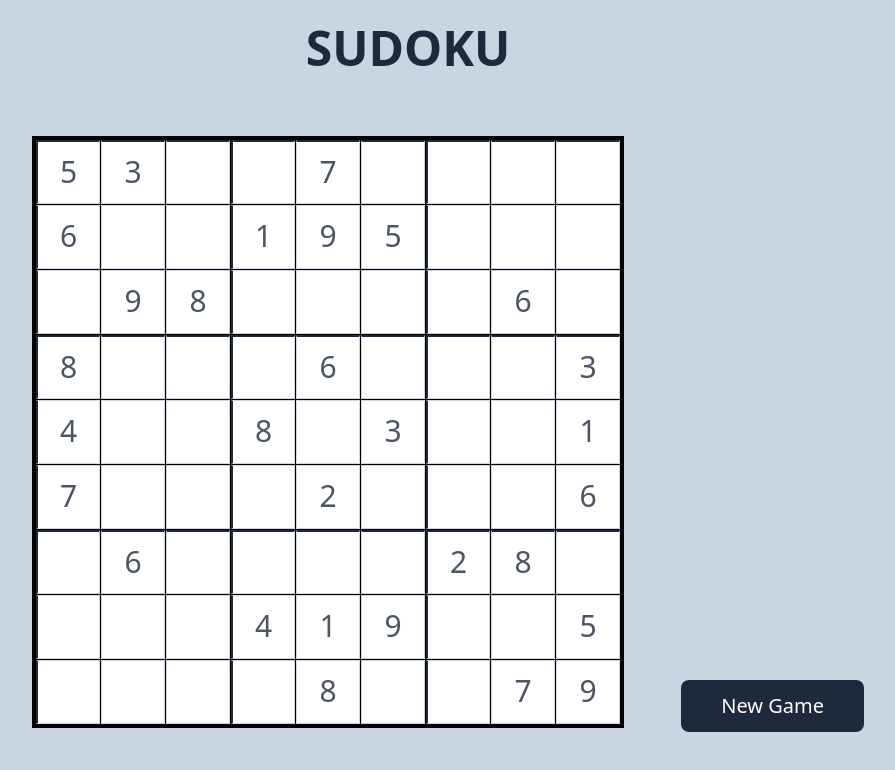
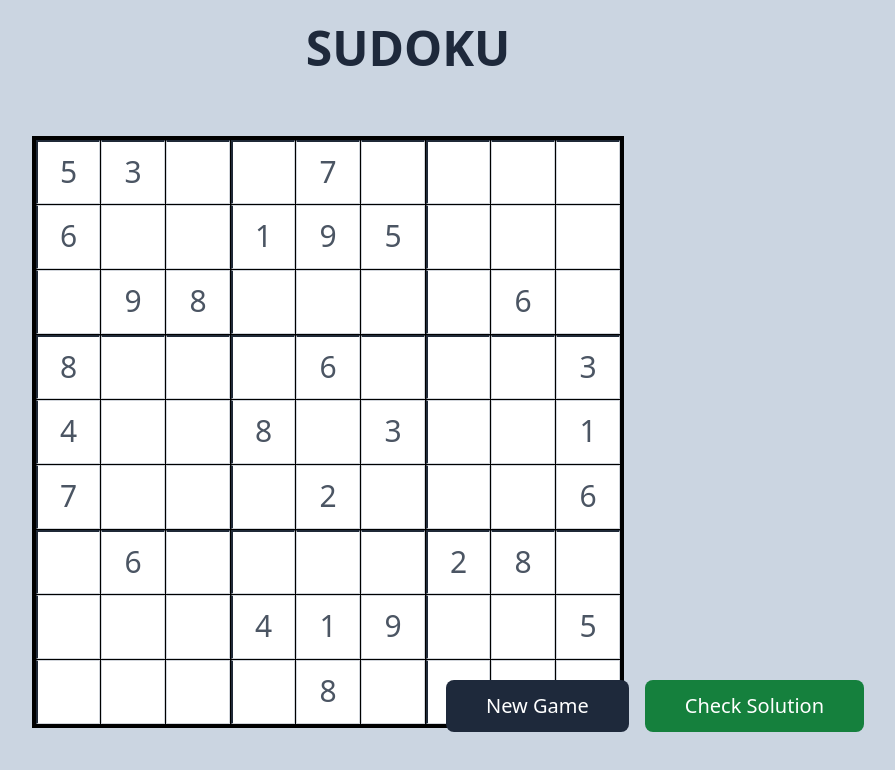
Before and after one commit to mananjain86/sudoku, a React (Vite) app: page / in a window 1280 px wide. Shown: the top 770 px of the page, without its empty margins (232-1127 px from the left). Built offline with nearby package versions, Linux system fonts and the light colour scheme.

Commit message:
check solution added

```diff
--- a/src/App.jsx
+++ b/src/App.jsx
@@ -1,4 +1,4 @@
-import { useState } from "react";
+import { useState, useRef } from "react";
 function App() {
   const startingBoard = [
     ['5', '3', '', '', '7', '', '', '', ''],
@@ -16,13 +16,89 @@ function App() {
 
   const [board, setBoard] = useState(getInitialBoard());
 
+  const inputRefs = useRef(
+    Array.from({ length: 9 }, () => Array.from({ length: 9 }, () => null))
+  );
+
   const handleChange = (rowIndex, columnIndex, value) => {
     if (value === '' || /^[1-9]$/.test(value)) {
       const updatedBoard = board.map((row, r) =>
         row.map((cell, c) => (r === rowIndex && c === columnIndex ? value : cell))
       );
       setBoard(updatedBoard);
+
+      if (/^[1-9]$/.test(value)) {
+        skipCell(rowIndex, columnIndex);
+      }
     }
+  };
+
+  const skipCell = (rowIndex, columnIndex) => {
+    let nextRow = rowIndex;
+    let nextCol = columnIndex;
+
+    while (true) {
+      nextCol++;
+      if (nextCol > 8) {
+        nextCol = 0;
+        nextRow++;
+      }
+      if (nextRow > 8) {
+        break;
+      }
+
+      const isFixed = startingBoard[nextRow][nextCol] !== '';
+      const isFilled = board[nextRow][nextCol] !== '';
+
+      if (!isFixed && !isFilled) {
+        const nextInput = inputRefs.current[nextRow][nextCol];
+        if (nextInput) {
+          nextInput.focus();
+        }
+        break;
+      }
+    }
+  };
+
+  const checkBoard = () => {
+    const isValidGroup = (group) => {
+      const nums = group.filter(cell => cell !== '');
+      const uniqueNums = new Set(nums);
+      return nums.length === 9 && uniqueNums.size === 9;
+    };
+
+    for (let row = 0; row < 9; row++) {
+      if (!isValidGroup(board[row])) {
+        alert('Row ' + (row + 1) + ' is invalid.');
+        return false;
+      }
+    }
+
+    for (let col = 0; col < 9; col++) {
+      const column = board.map(row => row[col]);
+      if (!isValidGroup(column)) {
+        alert('Column ' + (col + 1) + ' is invalid.');
+        return false;
+      }
+    }
+
+    for (let boxRow = 0; boxRow < 9; boxRow += 3) {
+      for (let boxCol = 0; boxCol < 9; boxCol += 3) {
+        const square = [];
+        for (let r = 0; r < 3; r++) {
+          for (let c = 0; c < 3; c++) {
+            square.push(board[boxRow + r][boxCol + c]);
+          }
+        }
+        if (!isValidGroup(square)) {
+          alert('3x3 Square starting at Row ' + (boxRow + 1) + ', Column ' + (boxCol + 1) + ' is invalid.');
+          return false;
+        }
+      }
+    }
+
+    alert('Congratulations! Sudoku is correctly solved! 🎉');
+    return true;
   };
 
   const handleNewGame = () => {
@@ -48,7 +124,7 @@ function App() {
              ${leftBorder ? 'border-l-2 border-l-gray-800' : ''}
              bg-white`}>
             {isFixed ? (<div className="text-gray-600">{cell}</div>) : (
-              <input type="text" value={cell} maxLength={1} onChange={(e) => handleChange(rowIndex, columnIndex, e.target.value)} className="w-full h-full text-center outline-none"
+              <input type="text" value={cell} maxLength={1} onChange={(e) => handleChange(rowIndex, columnIndex, e.target.value)} className="w-full h-full text-center outline-none" ref={(el) => (inputRefs.current[rowIndex][columnIndex] = el)}
               />
             )}
              </div>
@@ -58,6 +134,7 @@ function App() {
 
       <div className="flex justify-end mr-40 -mt-12">
         <button onClick={handleNewGame} className="px-10 py-3 text-xl bg-slate-800 text-white rounded-lg hover:bg-slate-700">New Game</button>
+        <button onClick={checkBoard} className="px-10 py-3 text-xl bg-green-700 text-white rounded-lg hover:bg-green-600 ml-4">Check Solution</button>
       </div>
     </div>
   )
```
